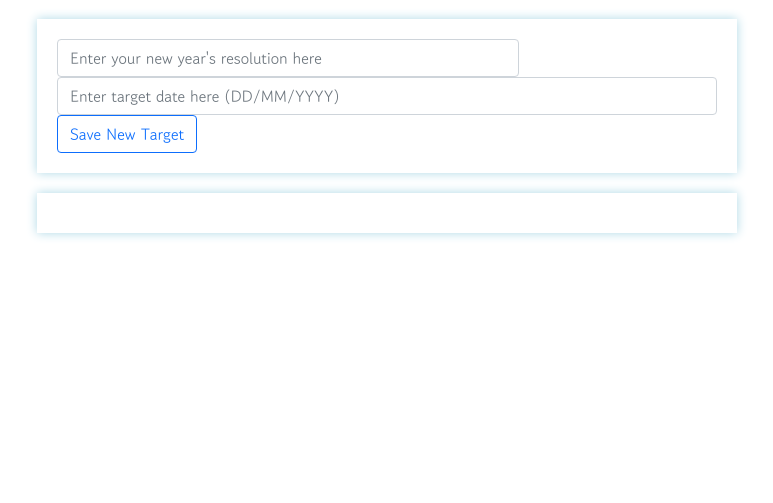
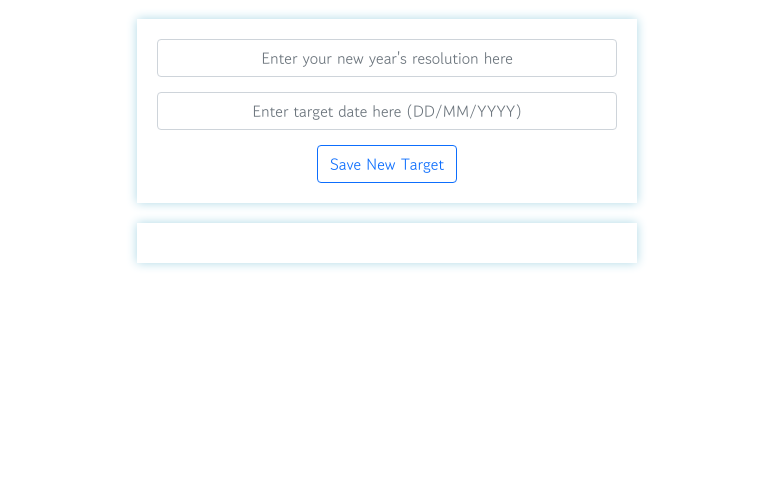
Before and after one commit to salsabilaf19/newyearsresolution, a Flask app: page / in a window 1280 px wide. Shown: the part 201-704 px from the top of the page, without its empty margins (253-1026 px from the left). Run offline with Flask 2, Linux system fonts and the light colour scheme; data that the repository does not hold is empty.

Commit message:
Save new target html + css template done

```diff
--- a/templates/index.html
+++ b/templates/index.html
@@ -41,7 +41,7 @@
 
         .mybox {
             width: 95%;
-            max-width: 700px;
+            max-width: 500px;
             padding: 20px;
             box-shadow: 0px 0px 10px 0px lightblue;
             margin: 20px auto;
@@ -49,13 +49,14 @@
 
         .mybucket {
             display: flex;
-            flex-direction: row;
+            flex-direction: column;
             align-items: center;
-            justify-content: space-between;
+            justify-content: center;
         }
 
         .mybucket>input {
-            width: 70%;
+            margin-bottom: 15px;
+            text-align: center;
         }
 
         .mybox>li {
@@ -171,11 +172,7 @@
     <div class="mybox">
         <div class="mybucket">
             <input id="resolutionInput" class="form-control" type="text" placeholder="Enter your new year's resolution here">
-        </div>
-        <div>
             <input id="targetDateInput" class="form-control" type="text" placeholder="Enter target date here (DD/MM/YYYY)">
-        </div>
-        <div>
             <button onclick="save_target()" type="button" class="btn btn-outline-primary">Save New Target</button>
         </div>
     </div>
```
